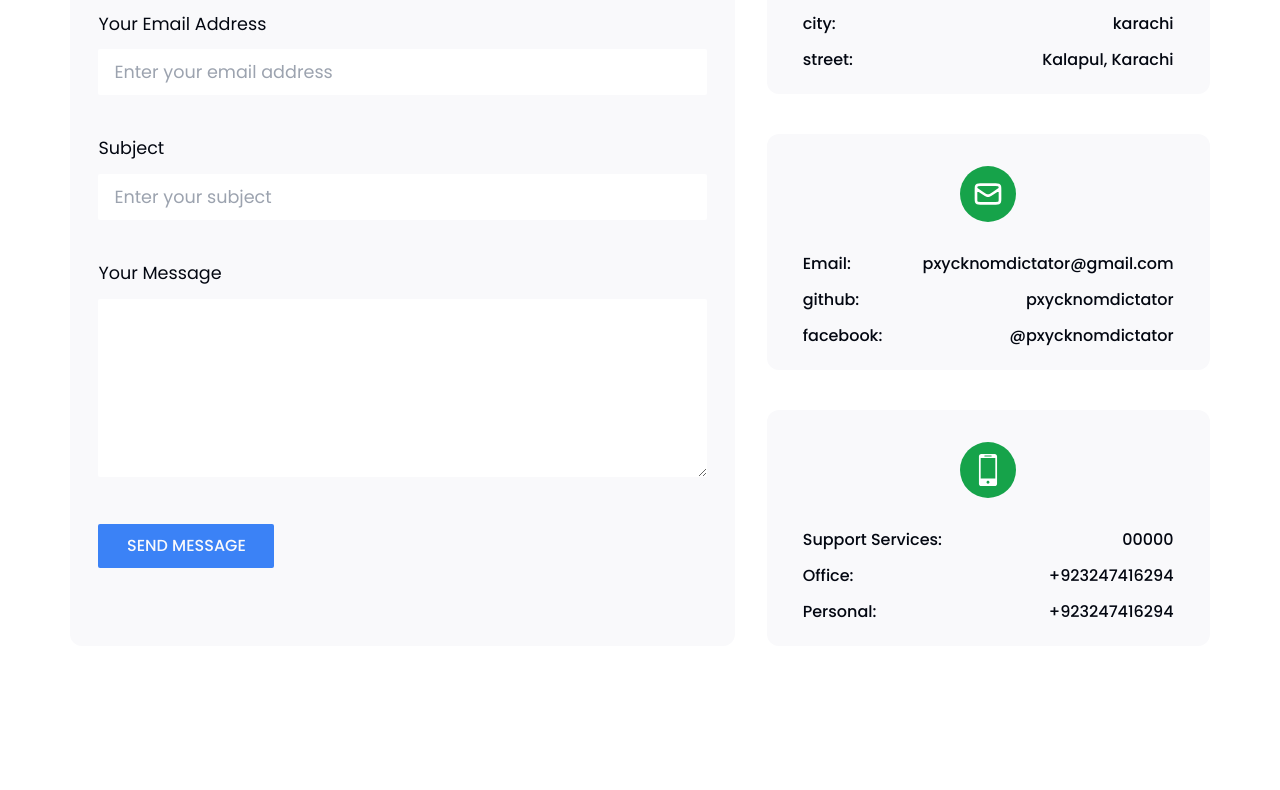
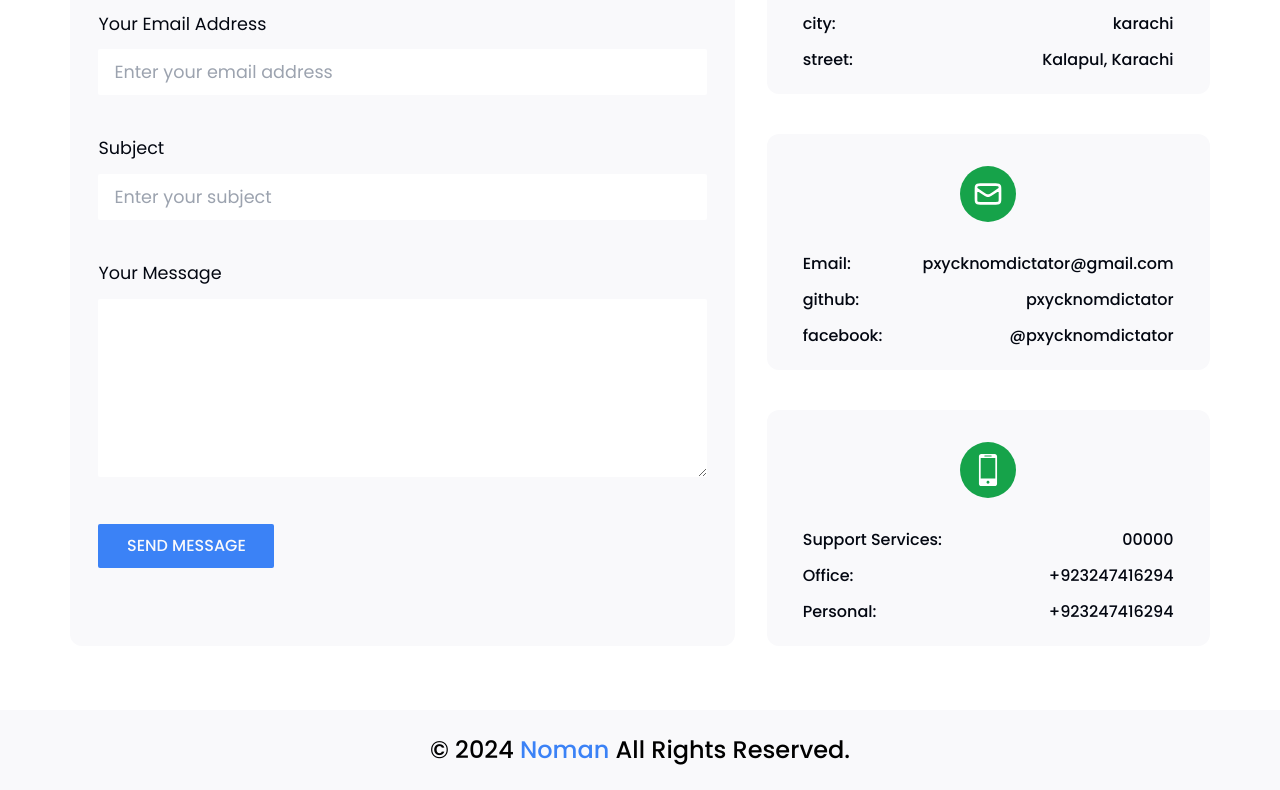
Before and after one commit to pxycknomdictator/my_animation_portfolio, a React (Vite) app: page / in a window 1280 px wide. Shown: the part 4219-5009 px from the top of the page. Before the commit the page ends 4929 px from the top, so only its background shows below. Built offline with nearby package versions, Linux system fonts and the light colour scheme; a web font is replaced by a local one.

Commit message:
add footer

```diff
--- a/src/App.jsx
+++ b/src/App.jsx
@@ -5,6 +5,7 @@ import SkillContainer from "./components/skills/SkillContainer.jsx";
 import ProjectContainer from "./components/Projects/ProjectContainer.jsx";
 import ContactContainer from "./components/Contact/ContactContainer.jsx";
 import About from "./components/About/About.jsx";
+import Footer from "./components/Footer/Footer.jsx";
 
 const App = () => {
   return (
@@ -15,6 +16,7 @@ const App = () => {
       <ProjectContainer />
       <SkillContainer />
       <ContactContainer />
+      <Footer />
     </main>
   );
 };
--- /dev/null
+++ b/src/components/Footer/Footer.jsx
@@ -0,0 +1,13 @@
+import React from "react";
+
+const Footer = () => {
+  return (
+    <footer>
+      <div className="block text-center text-[1rem] sm:text-2xl font-[500] bg-secondaryLight dark:bg-secondaryDark py-6">
+        © 2024 <span className="text-blue-500">Noman</span> All Rights Reserved.
+      </div>
+    </footer>
+  );
+};
+
+export default Footer;
```
